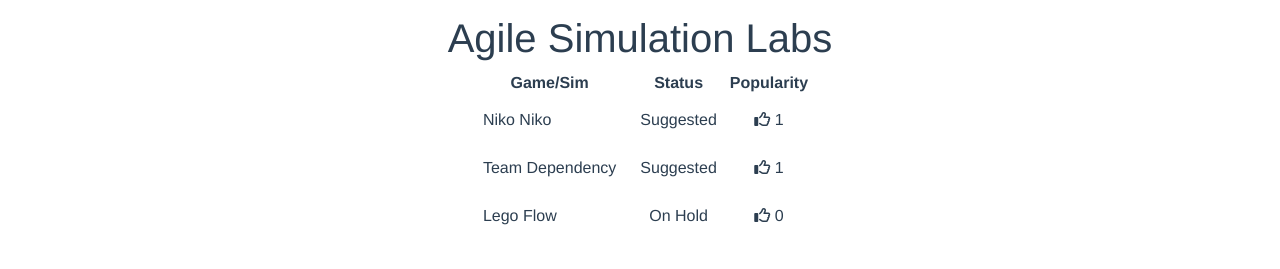
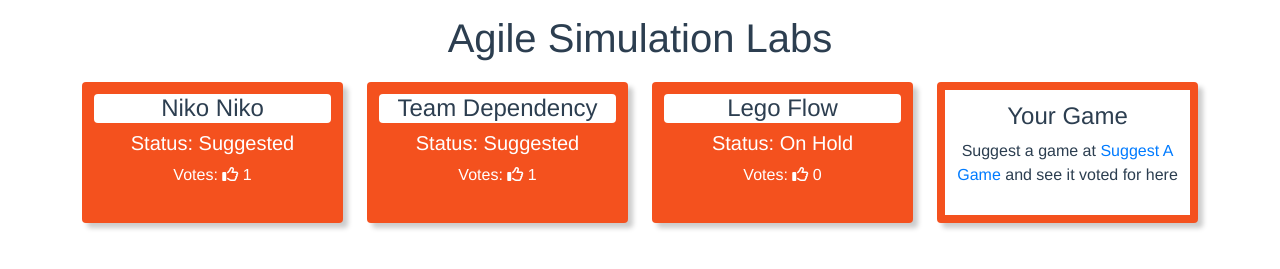
Before and after one commit to hogsmill/labs, a Vue app: page / in a window 1280 px wide. Shown: the part 405-674 px from the top of the page. Built offline with nearby package versions, Linux system fonts and the light colour scheme; no server answers; what vue-js-modal would draw is missing.

Commit message:
working version

```diff
--- a/src/App.vue
+++ b/src/App.vue
@@ -5,24 +5,27 @@
       <h1>Agile Simulation Labs</h1>
       <div class="container">
         <div class="row">
-          <table class="games">
-            <thead>
-              <tr>
-                <th>Game/Sim</th>
-                <th>Status</th>
-                <th>Popularity</th>
-              </tr>
-            </thead>
-            <tbody>
-              <tr v-for="(game, index) in games" :key="index">
-                <td class="left">
-                  {{ game.name }}
-                </td>
-                <td>{{ game.status }}</td>
-                <td><i class="far fa-thumbs-up" /> {{ game.votes }}</td>
-              </tr>
-            </tbody>
-          </table>
+          <div v-for="(game, index) in games" :key="index" class="game-holder">
+            <div class="game rounded">
+              <h4 class="rounded">
+                {{ game.name }}
+              </h4>
+              <h5>Status: {{ game.status }}</h5>
+              <p>
+                Votes: <i class="far fa-thumbs-up" /> {{ game.votes }}
+              </p>
+            </div>
+          </div>
+          <div class="game-holder">
+            <div class="game suggest rounded">
+              <h4 class="rounded">
+                Your Game
+              </h4>
+              <p>
+                Suggest a game at <a href="/suggest.html">Suggest A Game</a> and see it voted for here
+              </p>
+            </div>
+          </div>
         </div>
       </div>
     </div>
@@ -60,16 +63,33 @@ export default {
 </script>
 
 <style lang="scss">
-  .games {
-    margin: 0 auto;
+  .row {
+    display: flex;
 
-    td {
+    .game-holder {
+      color: #fff;
+      width: 25%;
       padding: 12px;
+      display: flex;
 
-      &.left {
-        text-align: left;
+      .game {
+        box-shadow: 5px 5px 5px #ccc;
+        background-color: #f4511e;
+        padding: 12px;
+        width: 100%;
+
+        h4 {
+          background-color: #fff;
+          color: #2c3e50;
+        }
+
+        &.suggest {
+          background-color: #fff;
+          color: #2c3e50;
+          border: 8px solid #f4511e;
+        }
       }
     }
+
   }
-
 </style>
--- a/src/store/store.js
+++ b/src/store/store.js
@@ -8,7 +8,16 @@ export const store = new Vuex.Store({
     games: [
       { name: 'Niko Niko', status: 'Suggested', votes: 1 },
       { name: 'Team Dependency', status: 'Suggested', votes: 1 },
-      { name: 'Lego Flow', status: 'On Hold', votes: 0 }
+      { name: 'Lego Flow', status: 'On Hold', votes: 0 },
+      /* { name: 'Game A', status: 'On Hold', votes: 0 },
+      { name: 'Game B', status: 'On Hold', votes: 0 },
+      { name: 'Game C', status: 'On Hold', votes: 0 },
+      { name: 'Game D', status: 'On Hold', votes: 0 },
+      { name: 'Game E', status: 'On Hold', votes: 0 },
+      { name: 'Game F', status: 'On Hold', votes: 0 },
+      { name: 'Game G', status: 'On Hold', votes: 0 },
+      { name: 'Game H', status: 'On Hold', votes: 0 }
+      */
     ]
   },
   getters: {
```
